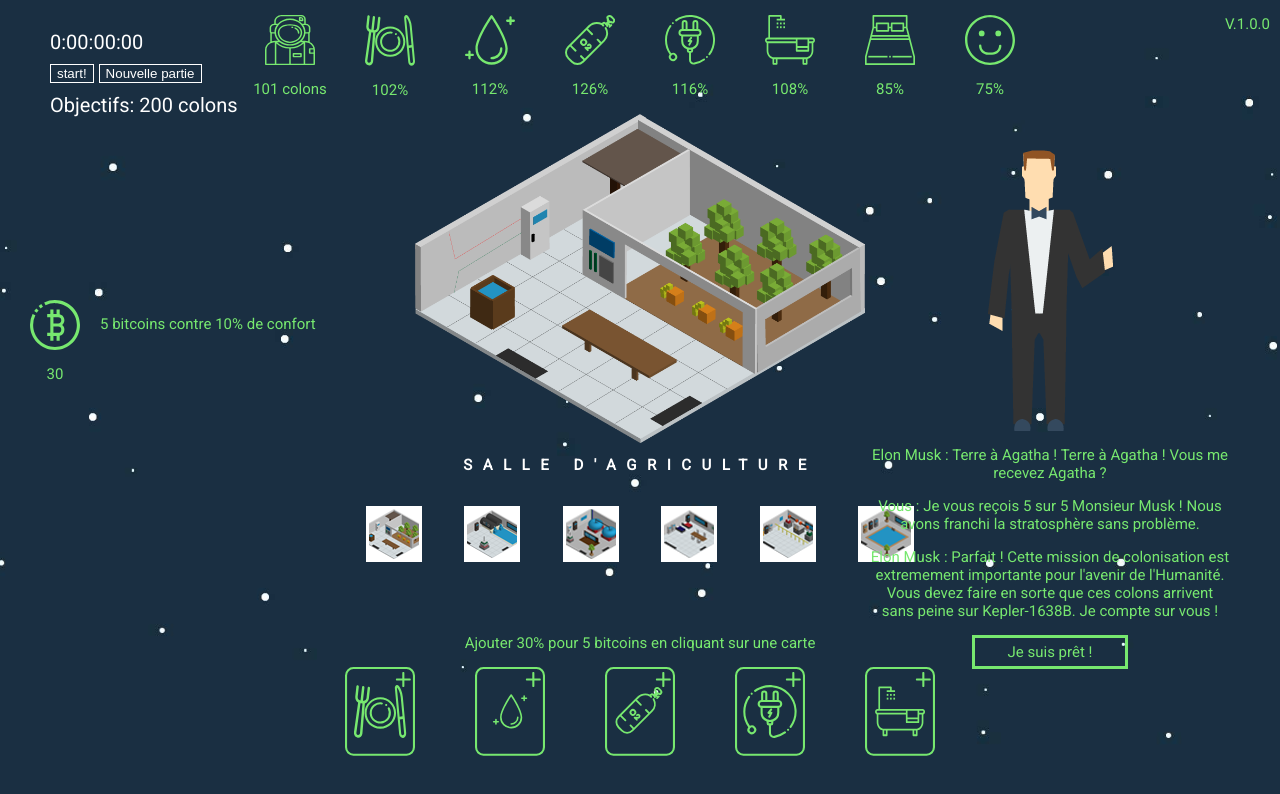
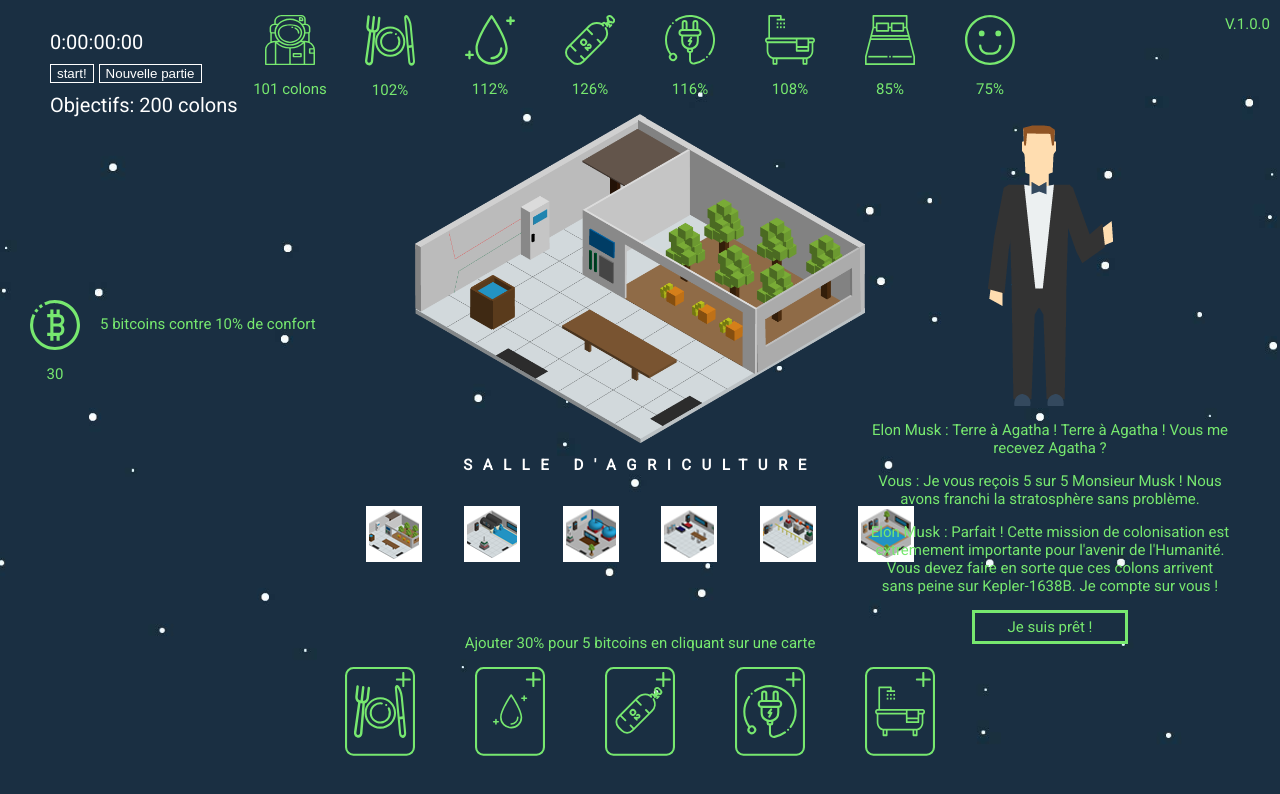
Before and after one commit to ClemPrt/Void-Light, a plain HTML site: page pages/game.html in a window 1280 px wide. Drawn offline with Linux system fonts and the light colour scheme.

Commit message:
Correction position
Correction position

```diff
--- a/styles/gamestyle.css
+++ b/styles/gamestyle.css
@@ -128,11 +128,11 @@
 .slides li {
   display: inline-block;
   margin: 20px 20px 0px 20px;
-  cursor: pointer;
 }
 
 .slides li img {
   border: 3px solid white;
+  cursor: pointer;
 }
 
 .size_slide {
@@ -204,7 +204,7 @@
 .eventCard {
   position: absolute;
   width: 360px;
-  top: 150px;
+  top: 125px;
   right: 50px;
 }
 
```
